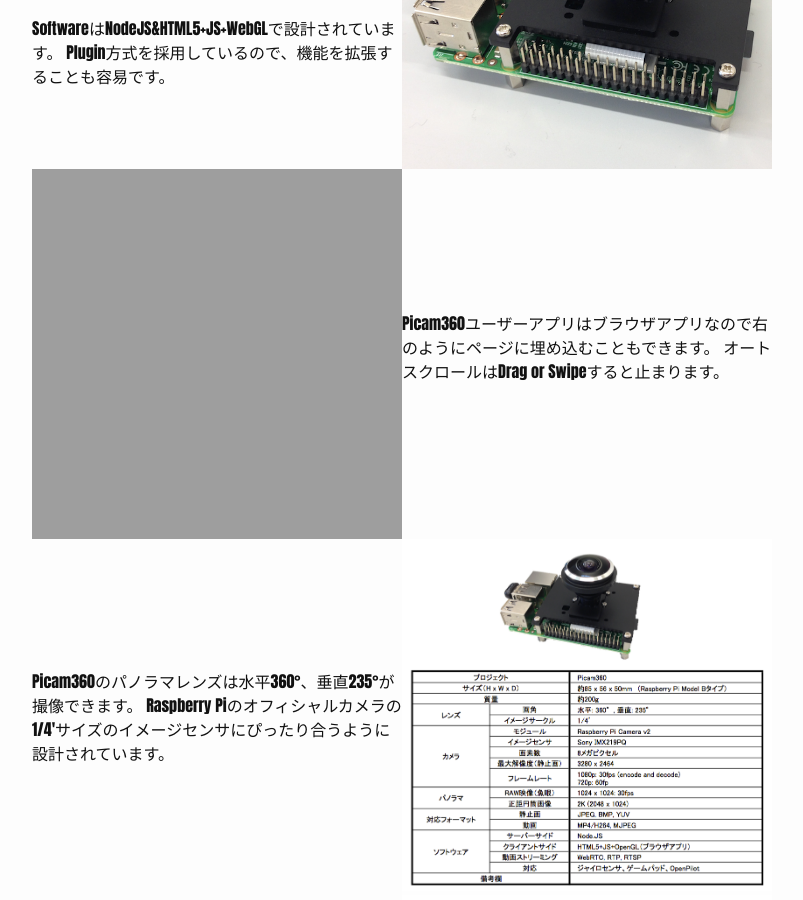
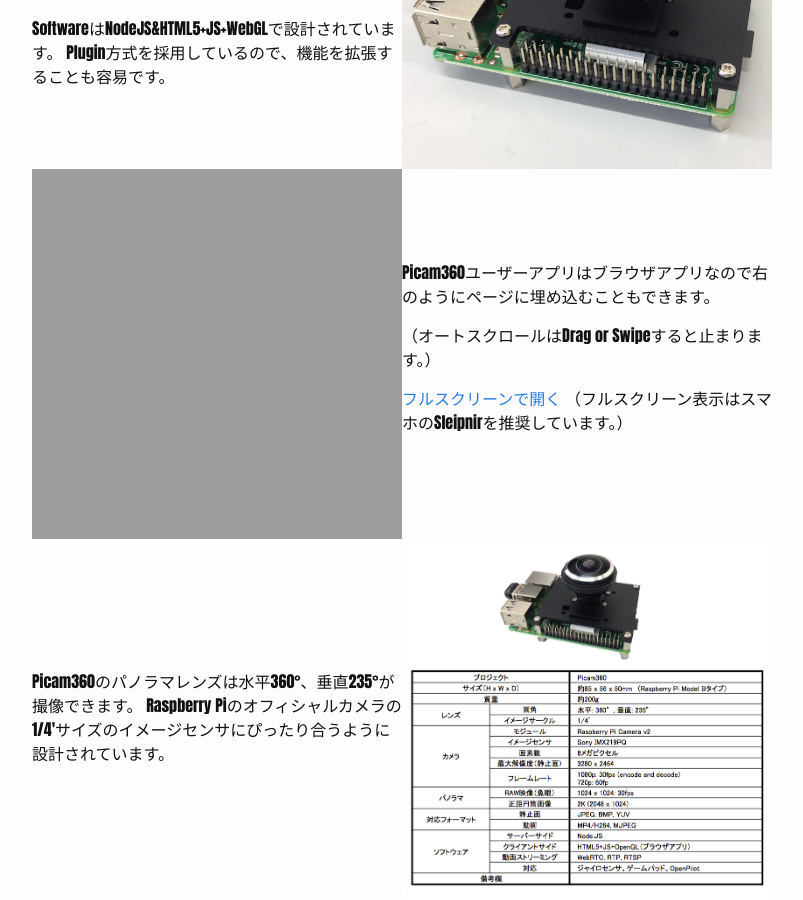
Before and after one commit to picam360/picam360.github.io, a Jekyll site: the page built from index.html, in a window 1280 px wide and 900 px high, scrolled down 639 px. Shown: the whole window, without its empty margins (238-1041 px from the left). Built offline with Jekyll 4.4.1, drawn with Linux system fonts in a browser that asks for light colours.

Commit message:
tiny modify

```diff
--- a/index.html
+++ b/index.html
@@ -52,7 +52,13 @@
 <td>
 <p>
 Picam360ユーザーアプリはブラウザアプリなので右のようにページに埋め込むこともできます。
-オートスクロールはDrag or Swipeすると止まります。
+</p>
+<p>
+（オートスクロールはDrag or Swipeすると止まります。）
+</p>
+<p>
+<a href="https://picam360.github.io/picam360-viewer/?fov=70&view-offset=15,0,290&default-image-url=https://picam360.github.io/img/sample-the-deck.jpeg" target="_blank">フルスクリーンで開く</a>
+（フルスクリーン表示はスマホのSleipnirを推奨しています。）
 </p>
 </td>
 </tr>
@@ -64,7 +70,7 @@
 </p>
 </td>
 <td>
-<a href="/img/spec-sheet-jp.png">
+<a href="/img/spec-sheet-jp.png" target="_blank">
 <img width="370" src="/img/spec-sheet-jp.png" align="right"></img>
 </a>
 </td>
```
